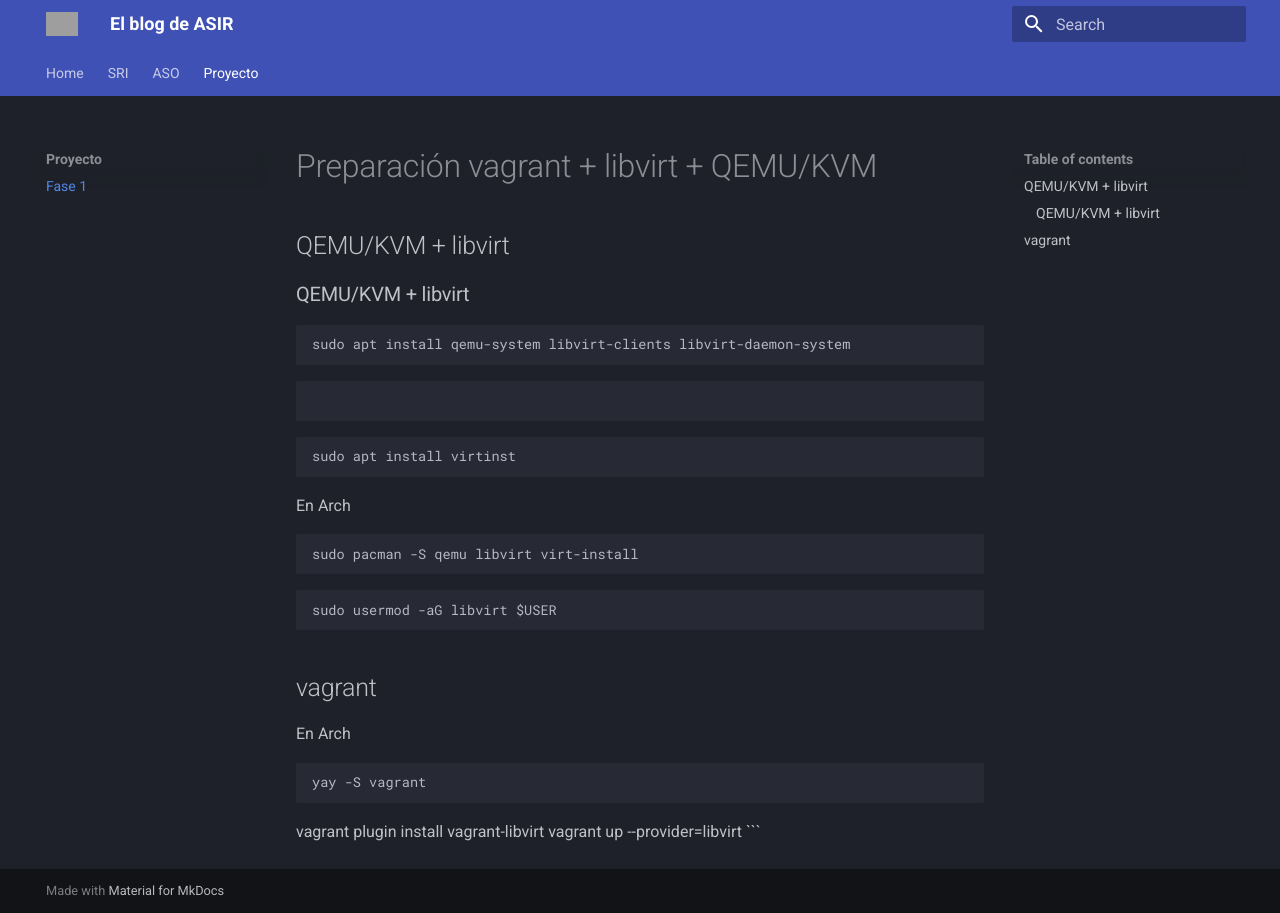
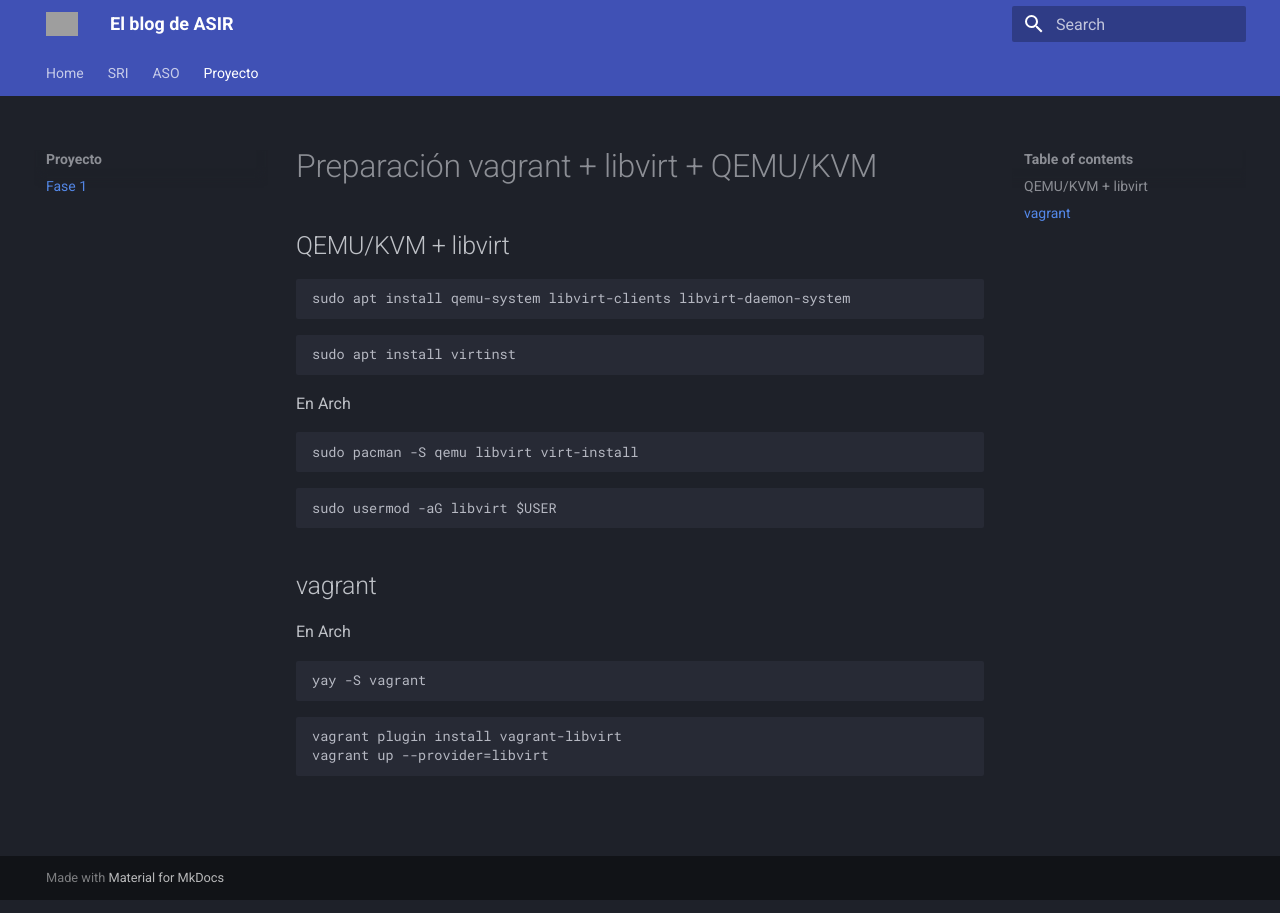
Before and after one commit to tresespadas/andromeda, an MkDocs documentation site: the page built from docs/Proyecto/fase1.md, in a window 1280 px wide. Built offline with MkDocs 1.6.1 and Material for MkDocs 9.7.7, drawn with Linux system fonts in a browser that asks for light colours; grey boxes are pictures that could not be loaded.

Commit message:
proyecto++

````diff
--- a/docs/Proyecto/fase1.md
+++ b/docs/Proyecto/fase1.md
@@ -1,11 +1,8 @@
 # Preparación vagrant + libvirt + QEMU/KVM
 
 ## QEMU/KVM + libvirt
-### QEMU/KVM + libvirt
 ```
 sudo apt install qemu-system libvirt-clients libvirt-daemon-system
-```
-```
 ```
 ```
 sudo apt install virtinst
@@ -22,6 +19,8 @@ En Arch
 ```
 yay -S vagrant
 ```
+
+```
 vagrant plugin install vagrant-libvirt
 vagrant up --provider=libvirt
 ```
````
